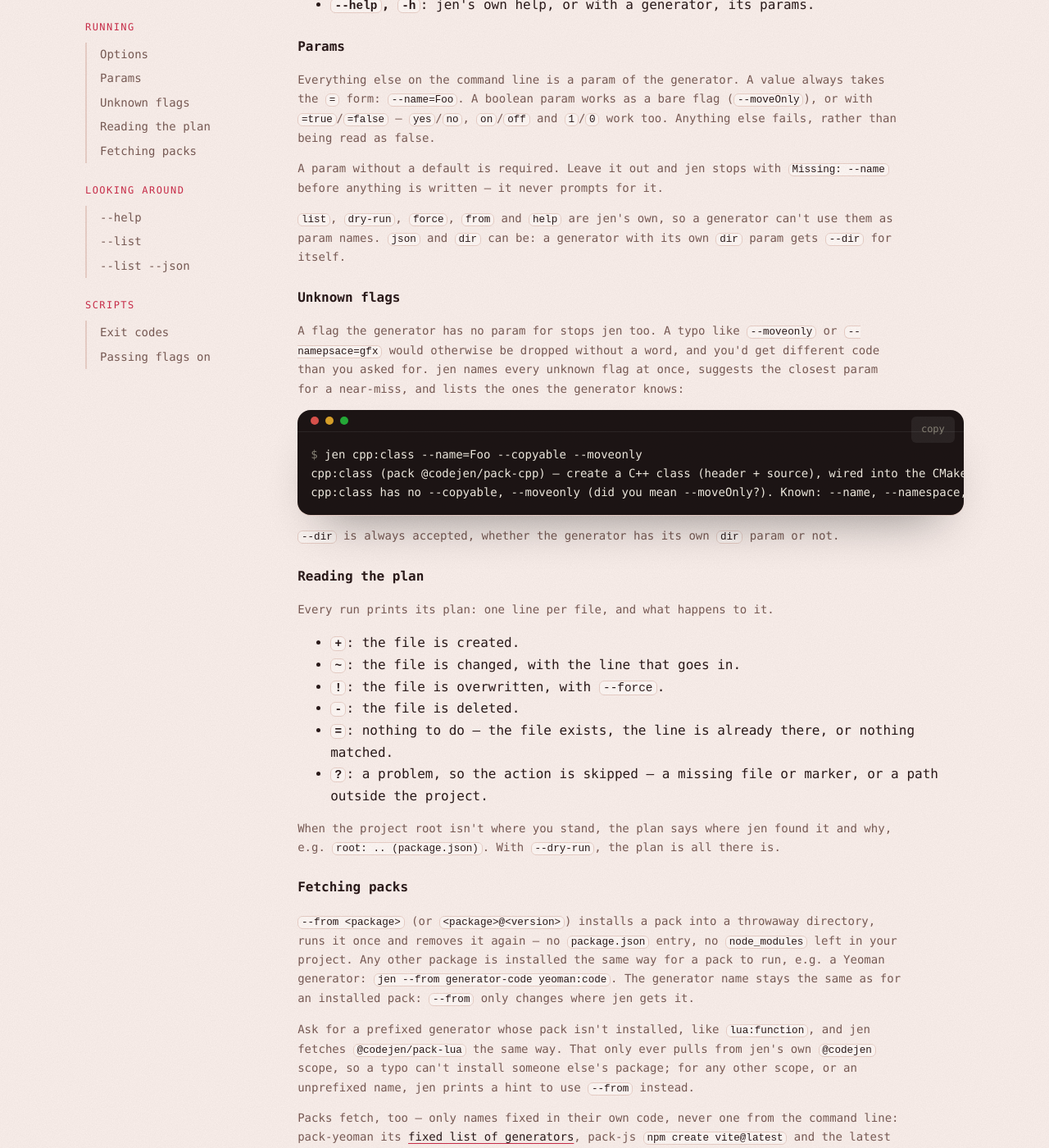
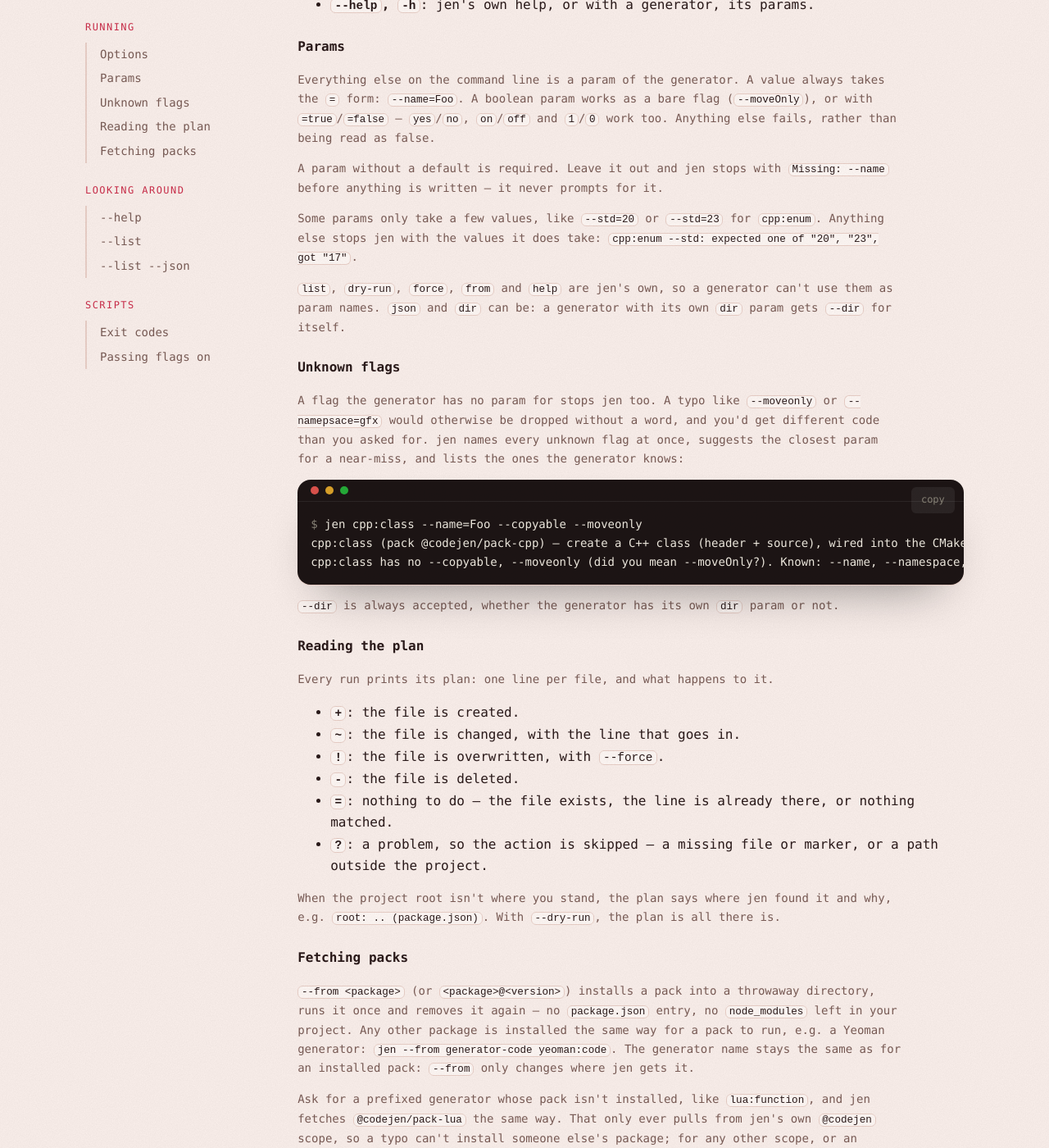
Before and after one commit to learosema/jen, a Jekyll site: the page built from docs/cli.md, in a window 1280 px wide and 1400 px high, scrolled down 1078 px. Shown: the whole window at 82% size. Built offline with Jekyll 4.4.1, drawn with Linux system fonts in a browser that asks for light colours; some of the changed text lies outside the part shown.

Commit message:
docs(website): update documentation

```diff
--- a/docs/_includes/card.html
+++ b/docs/_includes/card.html
@@ -31,4 +31,7 @@
 {%- if include.meta != "" or include.label != "" %}
 <p class="meta"><span>{{ include.label }}</span> {{ include.meta }}</p>
 {%- endif %}
+{%- if include.choices and include.choices != "" %}
+<p class="meta"><span>one of</span> {{ include.choices }}</p>
+{%- endif %}
 </div>
--- a/docs/_includes/params.html
+++ b/docs/_includes/params.html
@@ -13,7 +13,8 @@
 {%- assign label = "default" -%}
 {%- capture meta %}<code>{{ p.default | escape }}</code>{% endcapture -%}
 {%- endif -%}
-{% include card.html key=p.name title=title text=text meta=meta label=label fallback="sliders" %}
+{%- capture choices %}{% for c in p.choices %}<code>{{ c | escape }}</code>{% unless forloop.last %}, {% endunless %}{% endfor %}{% endcapture -%}
+{% include card.html key=p.name title=title text=text meta=meta label=label choices=choices fallback="sliders" %}
 {%- endfor %}
 </div>
 {%- endif %}
--- a/docs/cli.md
+++ b/docs/cli.md
@@ -47,6 +47,8 @@ Everything else on the command line is a param of the generator. A value always
 
 A param without a default is required. Leave it out and jen stops with `Missing: --name` before anything is written – it never prompts for it.
 
+Some params only take a few values, like `--std=20` or `--std=23` for `cpp:enum`. Anything else stops jen with the values it does take: `cpp:enum --std: expected one of "20", "23", got "17"`.
+
 `list`, `dry-run`, `force`, `from` and `help` are jen's own, so a generator can't use them as param names. `json` and `dir` can be: a generator with its own `dir` param gets `--dir` for itself.
 
 ### Unknown flags {#unknown}
@@ -82,7 +84,9 @@ Packs fetch, too – only names fixed in their own code, never one from the comm
 
 ### `--help` {#help}
 
-`jen <generator> --help` shows one generator and its params the way you'd type them: required ones marked `(required)`, strings with their default (`--namespace=""`), booleans as a bare flag, each followed by its description.
+`jen <generator> --help` shows one generator and its params the way you'd type them: required ones marked `(required)`, strings with their default (`--namespace=""`), booleans as a bare flag, each followed by its description. A param that only takes a few values lists them all, the default first: `--std=23|20`.
+
+Below the params come the generator's examples, ready to copy – the first one also the way to run it without installing jen, through `npx --yes @codejen/jen`. Last, a link to the pack's documentation, if it has one.
 
 {% include terminal.html id="cli_help" %}
 
@@ -96,14 +100,16 @@ Packs fetch, too – only names fixed in their own code, never one from the comm
 
 - **`name`**: the name to run it by, with the pack prefix, e.g. `cpp:class`.
 - **`source`**: where it comes from, e.g. `pack @codejen/pack-cpp`, `project` or `built-in`.
+- **`pack`**: for a generator from a pack, the pack's `name`, and its `version`, `description` and `homepage` where its `package.json` has them.
 - **`shadowed`**: `true` if another generator of the same name is found first, so this one only runs with its source prefix.
 - **`description`**: what it makes, or `""`.
 - **`params`**: each param by name, in the order `--help` shows them, with
   - **`type`**: `string` or `boolean`, following from its default,
   - **`required`**: `true` if it has no default,
-  - **`default`**, **`path`** and **`description`**, only where the generator gives them.
+  - **`default`**, **`choices`** (every value it takes), **`path`** and **`description`**, only where the generator gives them.
+- **`examples`**: example calls, each as `jen`, with jen installed, and as `npx`, without: `npx --yes @codejen/jen …`, with `--from` for a pack outside `@codejen`. `[]` if the generator has none.
 
-A generator that fails to load gets an `error` with the message instead of `description` and `params`, and the listing goes on with the next one.
+A generator that fails to load gets an `error` with the message instead of `description`, `params` and `examples`, and the listing goes on with the next one.
 
 {% include terminal.html id="cli_json" %}
 
--- a/docs/css/recipes.css
+++ b/docs/css/recipes.css
@@ -95,3 +95,4 @@
 .cards h4 code { color: var(--accent); }
 .cards p { color: var(--muted); line-height: 1.5; }
 .cards .meta { font-size: var(--text-label); margin-block-start: auto; }
+.cards .meta + .meta { margin-block-start: 0; }
```
Also changed, not shown: docs/_data/terminals.yml (+43 -28 lines), docs/generators.md (+16 -2 lines).
